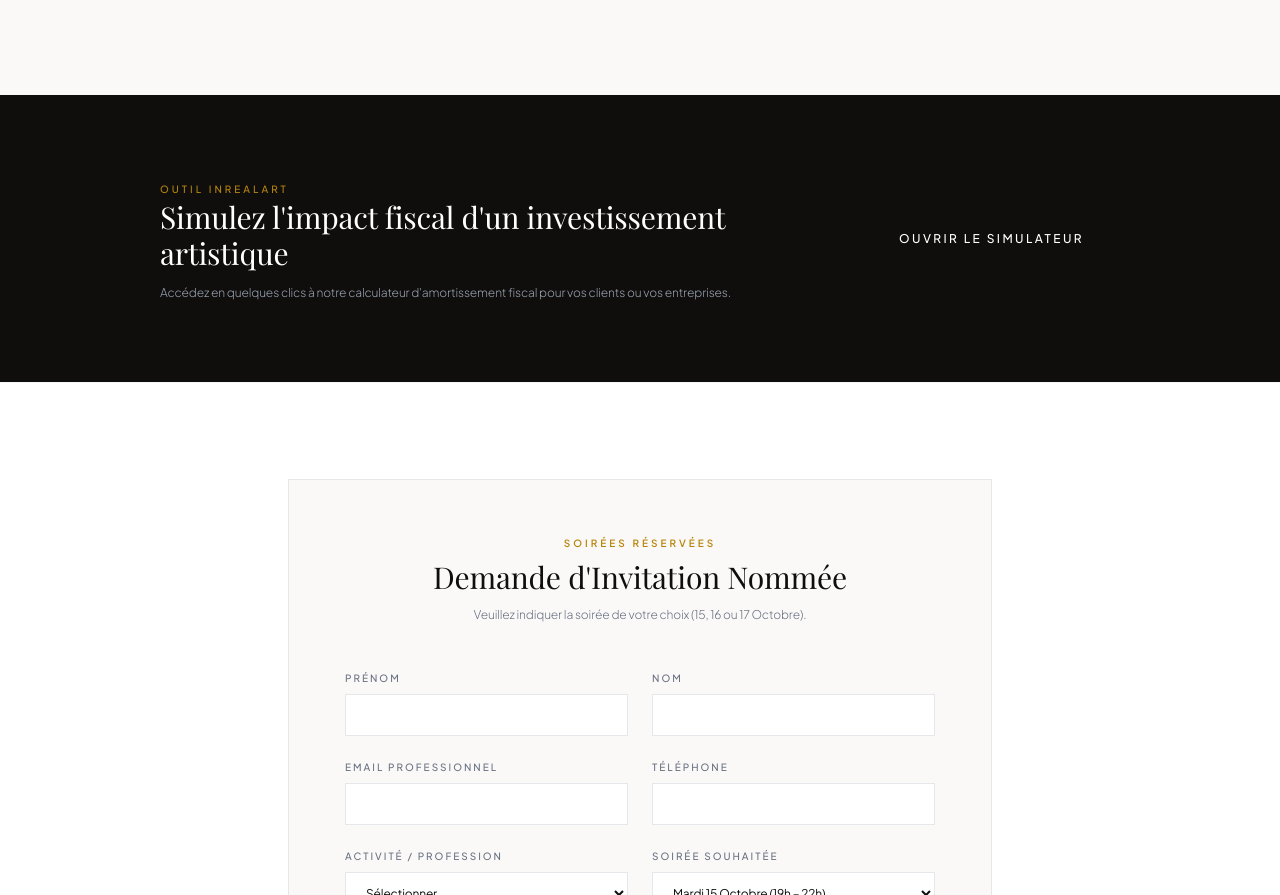
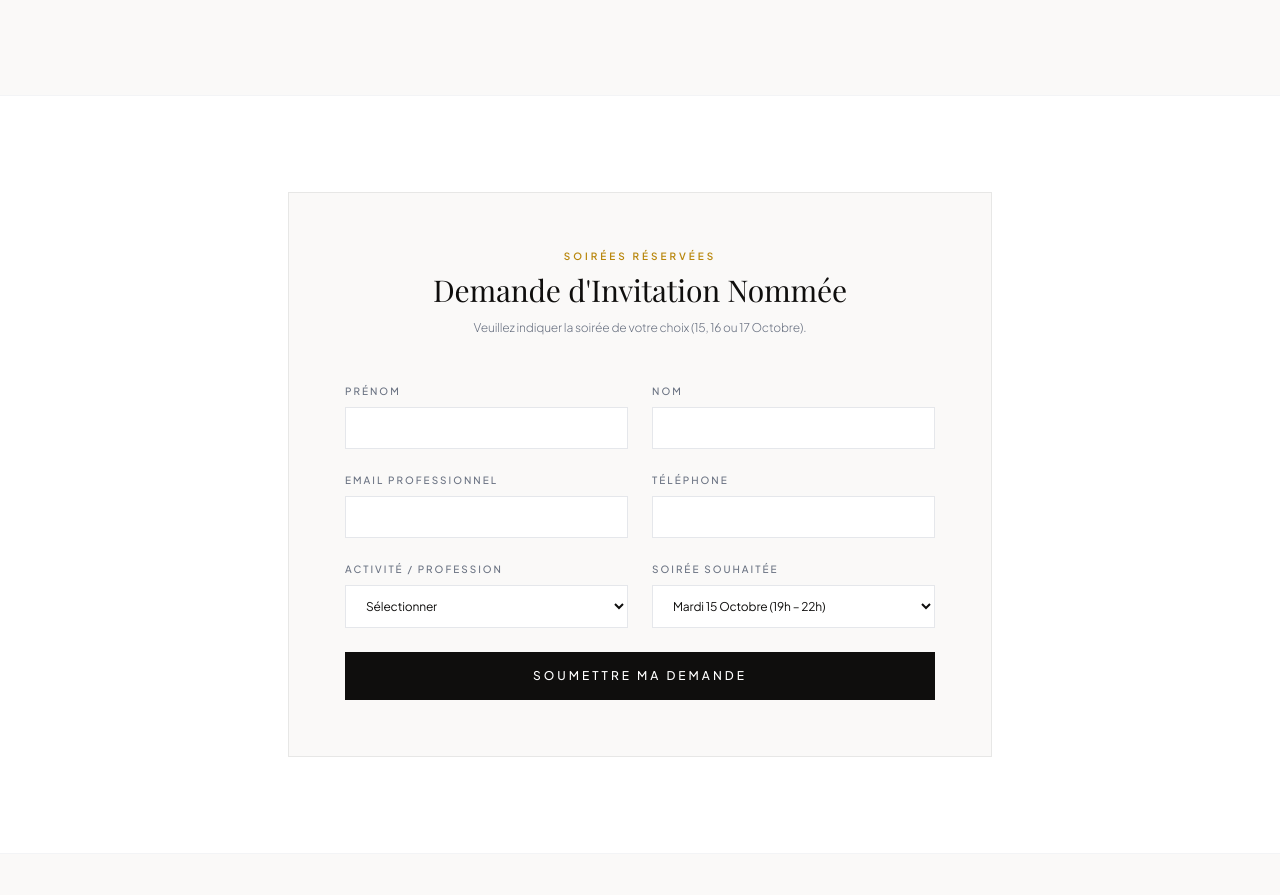
Before and after one commit to InRealArt/gallery-leadouze-events, a Next.js app: page / in a window 1280 px wide. Shown: the part 3587-4482 px from the top of the page. Built offline with nearby package versions, Linux system fonts and the light colour scheme.

Commit message:
masque bloc simulateur

```diff
--- a/src/app/page.tsx
+++ b/src/app/page.tsx
@@ -17,7 +17,7 @@ export default function Home() {
         <ExpositionSection />
         <IntervenantsSection />
         <ProgrammeSection />
-        <DefiscalisationBanner />
+        {/* <DefiscalisationBanner /> */}
         <ReservationSection />
         <FaqSection />
       </main>
```
